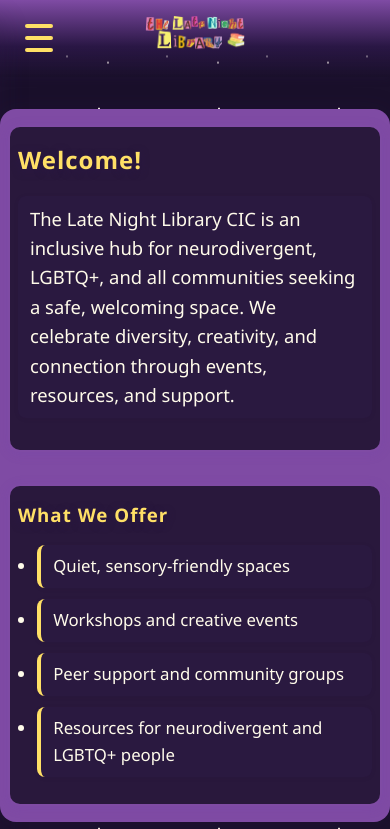
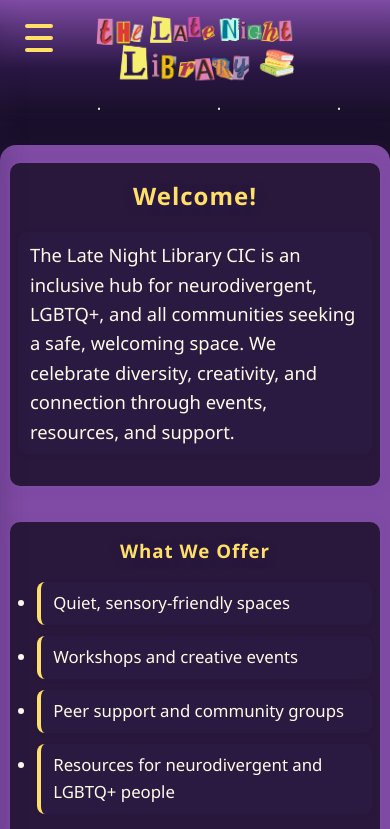
Before and after one commit to TheRedPipin/LateNightLibarySite, a plain HTML site: page index.html in a window 390 px wide. Shown: the top 829 px of the page. Drawn offline with Linux system fonts and the light colour scheme.

Commit message:
Fixed Mobile Responsiveness

```diff
--- a/styles.css
+++ b/styles.css
@@ -99,6 +99,10 @@ main {
   letter-spacing: 1px;
 }
 
+h2, h3 {
+  text-align: center;
+}
+
 .intro p,
 .features li {
   color: var(--white);
@@ -193,7 +197,7 @@ footer .footer-meta {
     padding: 1rem 0.5rem;
   }
   .site-logo {
-    width: 100px;
+    width: 200px;
   }
   header {
     padding: 1rem 0 0.5rem 0;
@@ -352,7 +356,7 @@ footer .footer-meta {
     border-radius: 0 16px 16px 0;
     box-shadow: 4px 0 24px rgba(42, 23, 69, 0.25);
     padding: 2.5rem 1.2rem 1.2rem 1.2rem;
-    z-index: 1000;
+    z-index: 1001;
     transform: translateX(-100%);
     transition: transform 0.35s cubic-bezier(.77,0,.18,1);
     align-items: flex-start;
@@ -437,13 +441,11 @@ footer .footer-meta {
   box-shadow: 0 2px 8px rgba(127, 75, 164, 0.25);
 }
 
-/* Starry background effect with blinking stars */
 body::before {
   content: "";
   position: fixed;
   top: 0; left: 0; right: 0; bottom: 0;
   pointer-events: none;
-  z-index: 0;
   background:
     radial-gradient(circle, #fffbea 1.2px, transparent 1.2px) 10vw 20vh / 120px 120px,
     radial-gradient(circle, #fffbea 1.1px, transparent 1.1px) 60vw 80vh / 140px 140px,
@@ -458,6 +460,7 @@ body::before {
   background-repeat: repeat;
   opacity: 0.7;
   animation: twinkle 3s infinite steps(2, end), blinkStars 4s infinite steps(2, end) alternate;
+  z-index: -1;
 }
 
 @keyframes twinkle {
@@ -473,9 +476,3 @@ body::before {
   60% { filter: brightness(1.2); }
   80% { filter: brightness(0.8); }
 }
-
-/* Ensure content is above the stars */
-body, main, header, footer {
-  position: relative;
-  z-index: 1;
-}
```
